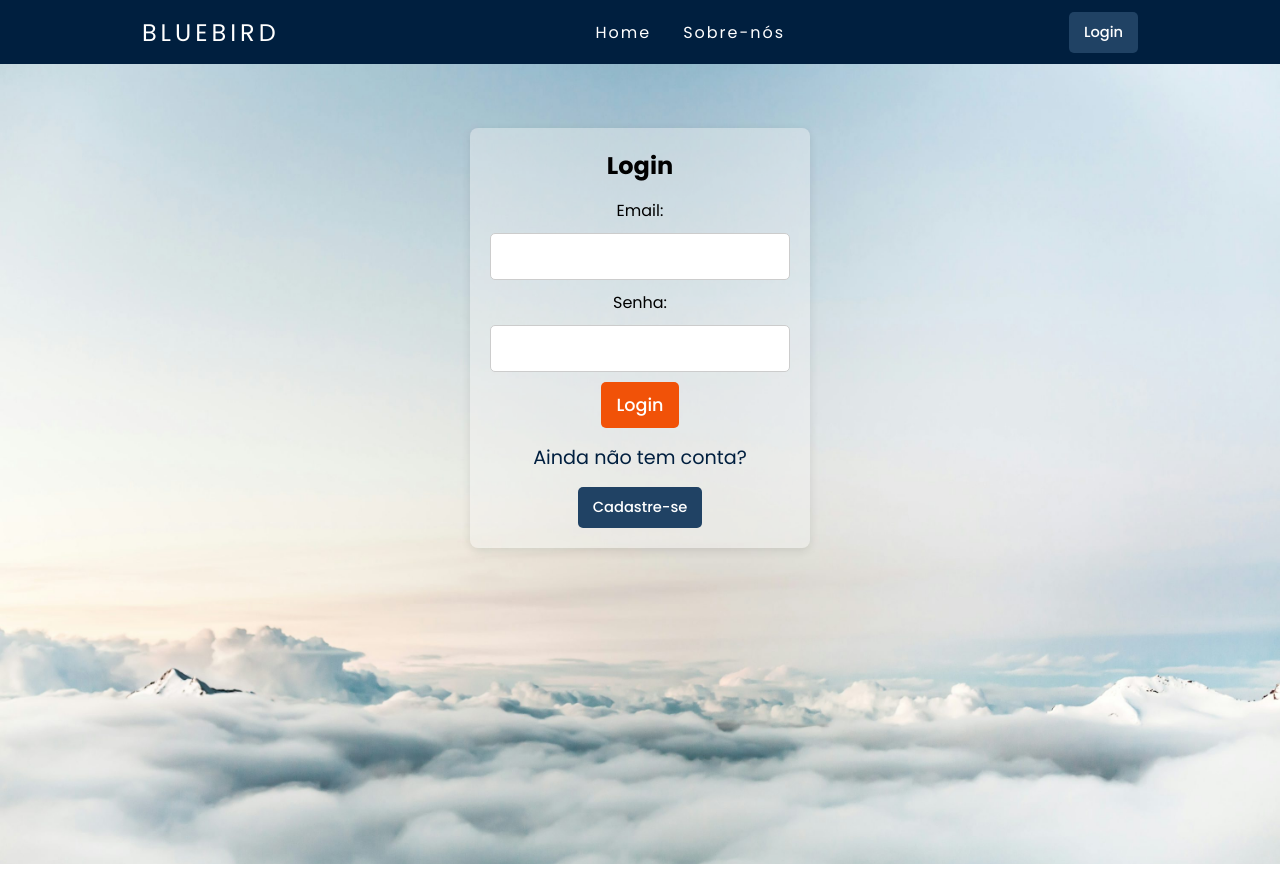
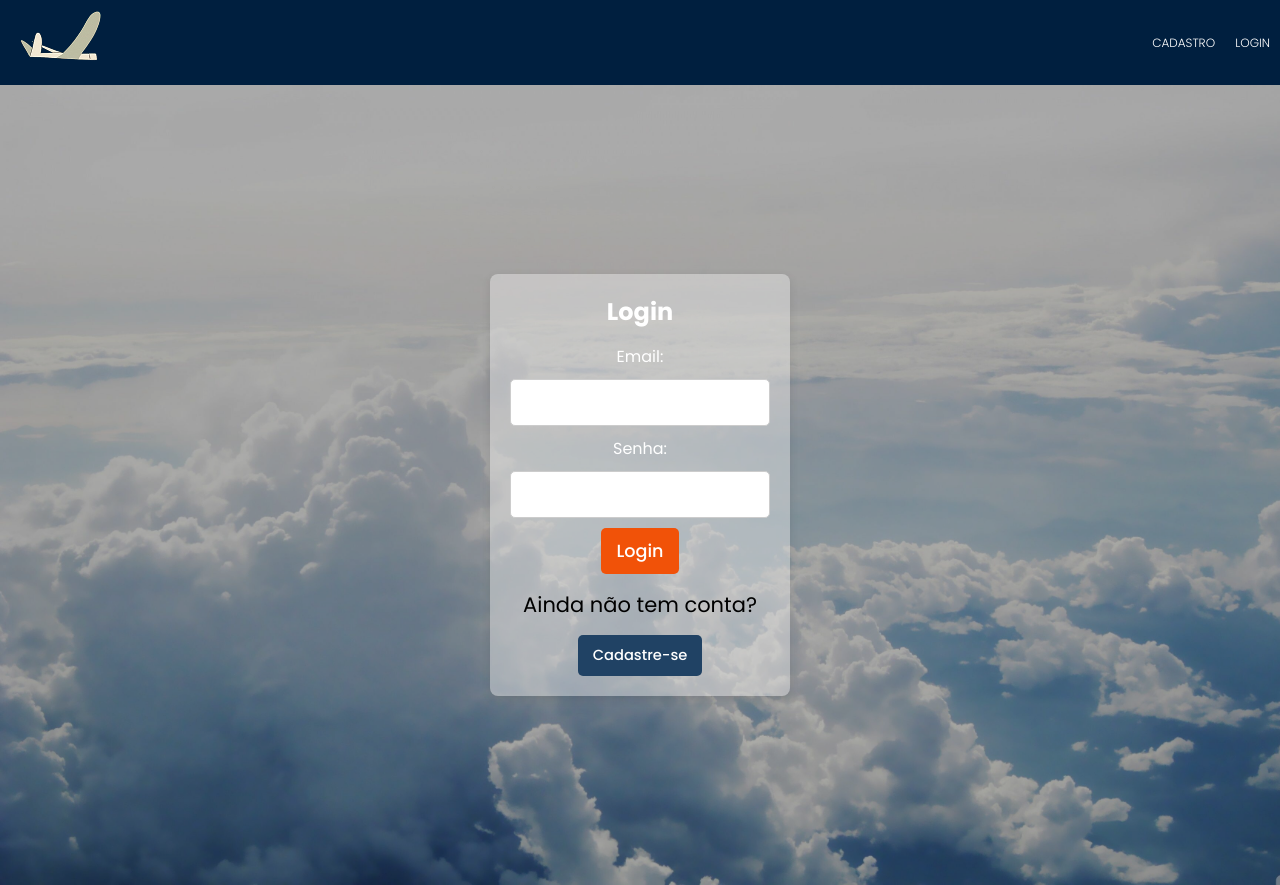
Before and after one commit to ImpactaHumbertoFilho/blueBird.web, a plain HTML site: page src/login.html in a window 1280 px wide. Before the commit the page ends 864 px from the top, so only its background shows below. Drawn offline with Linux system fonts and the light colour scheme.

Commit message:
Ajustando pagina de login

```diff
--- a/src/login.html
+++ b/src/login.html
@@ -1,36 +1,36 @@
 <!DOCTYPE html>
 <html>
     <head>
-    <title>Login - BlueBird Airlines</title>
-    <link rel="stylesheet" type="text/css" href="css/styles.css">
+        <title>BlueBird Airlines - Login</title>
+        <link rel="stylesheet" type="text/css" href="./css/styles.css">
+        <link rel="stylesheet" type="text/css" href="./App/componentes/main.css">
+        <link rel="stylesheet" type="text/css" href="./App/componentes/header/header.css">
+        <link rel="stylesheet" type="text/css" href="./App/componentes/primeira-secao/primeira-secao.css">
+        <link rel="stylesheet" type="text/css" href="./App/componentes/voos-populares/voos-populares.css">
+        <link rel="preconnect" href="https://fonts.googleapis.com">
+        <link rel="preconnect" href="https://fonts.gstatic.com" crossorigin>
+        <link
+            href="https://fonts.googleapis.com/css2?family=Poppins:ital,wght@0,100;0,200;0,300;0,400;0,500;0,600;0,700;0,800;0,900;1,100;1,200;1,300;1,400;1,500;1,600;1,700;1,800;1,900&display=swap"
+            rel="stylesheet">
         <script src="/js/User.js"></script>
     </head>
-<body>
-</body>
-</html>
 
-<!DOCTYPE html>
-<html>
-<head>
-    <title>BlueBird Airlines</title>
-    <link rel="stylesheet" type="text/css" href="css/styles.css">
-</head>
     <body>
         <header>
+            <div class="wrapper navbar">
+                <figure>
+                    <img src="./img/logo.png" alt="Logo" title="Logo">
+                </figure>
                 <nav>
-            <a class="logo" href="/index.html">BlueBird</a>
-            <ul class="nav-list">
-                <li><a href="/index.html">Home</a></li>
-                <li><a href="">Sobre-nós</a></li>
-            </ul>
-
-            <div class="login-button">
-                <button><a href="login.html">Login</a></button>
+                    <a href="/register.html">Cadastro</a>
+                    <a href="/login.html">Login</a>
+                </nav>
             </div>
-        </nav>
         </header>
-    <main>
         <section class="upper-section">
+            <div class="banner-home">
+                <div class="overlay"></div>
+                <div class="banner-texto">
                     <div class="container">
                         <h2>Login</h2>
                         <form id="loginForm" onsubmit="FazerLogin(event)">
@@ -48,7 +48,8 @@
                             <button><a href="/register.html">Cadastre-se</a></button>
                         </div>
                     </div>
-        <section/>
-    </main>
+                </div>
+            </div>
+        </section>
     </body>
 </html>
```
Also changed, not shown: src/index.html (+2 -2 lines). Lines whose indentation alone changed are shown as unchanged.
